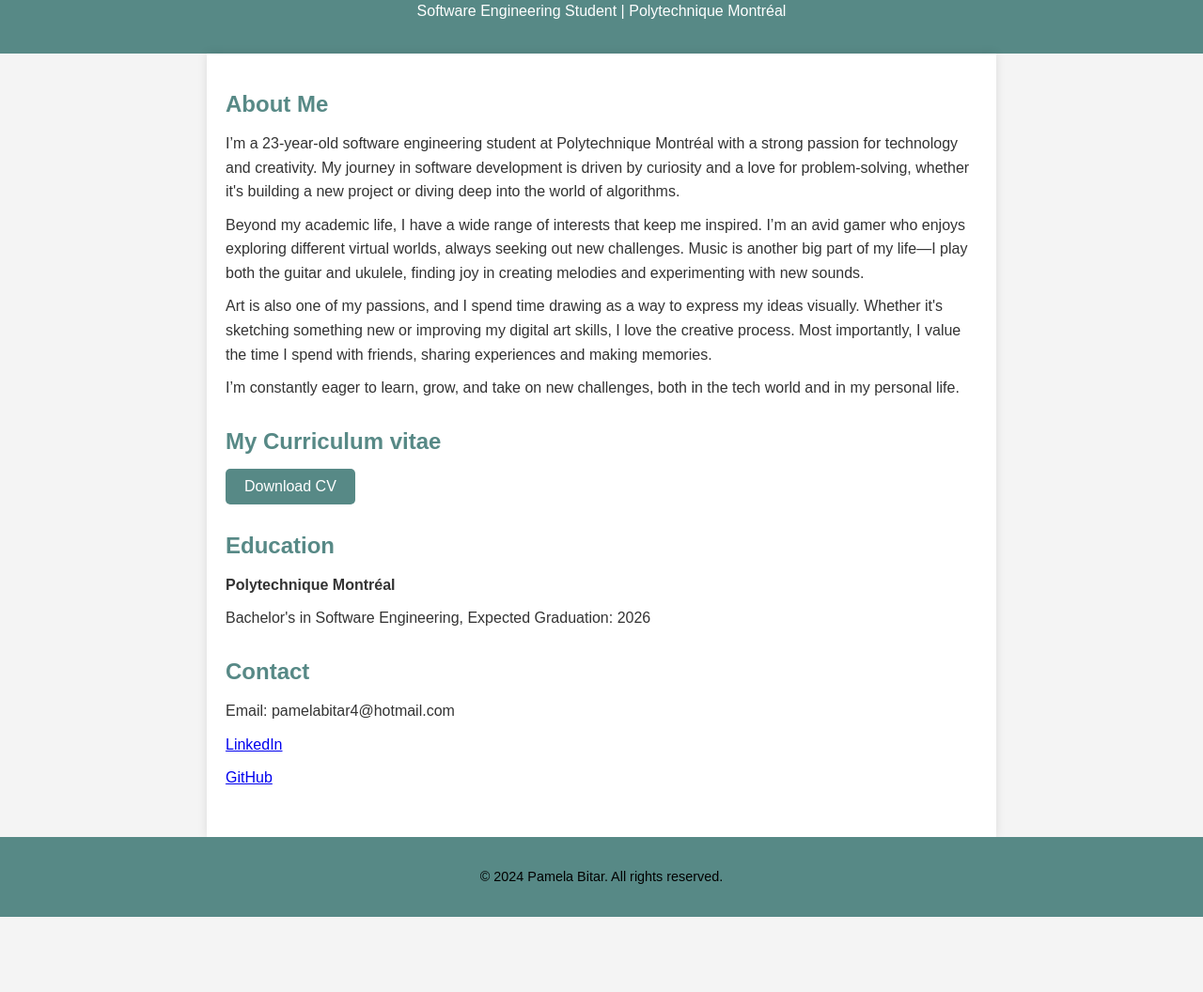
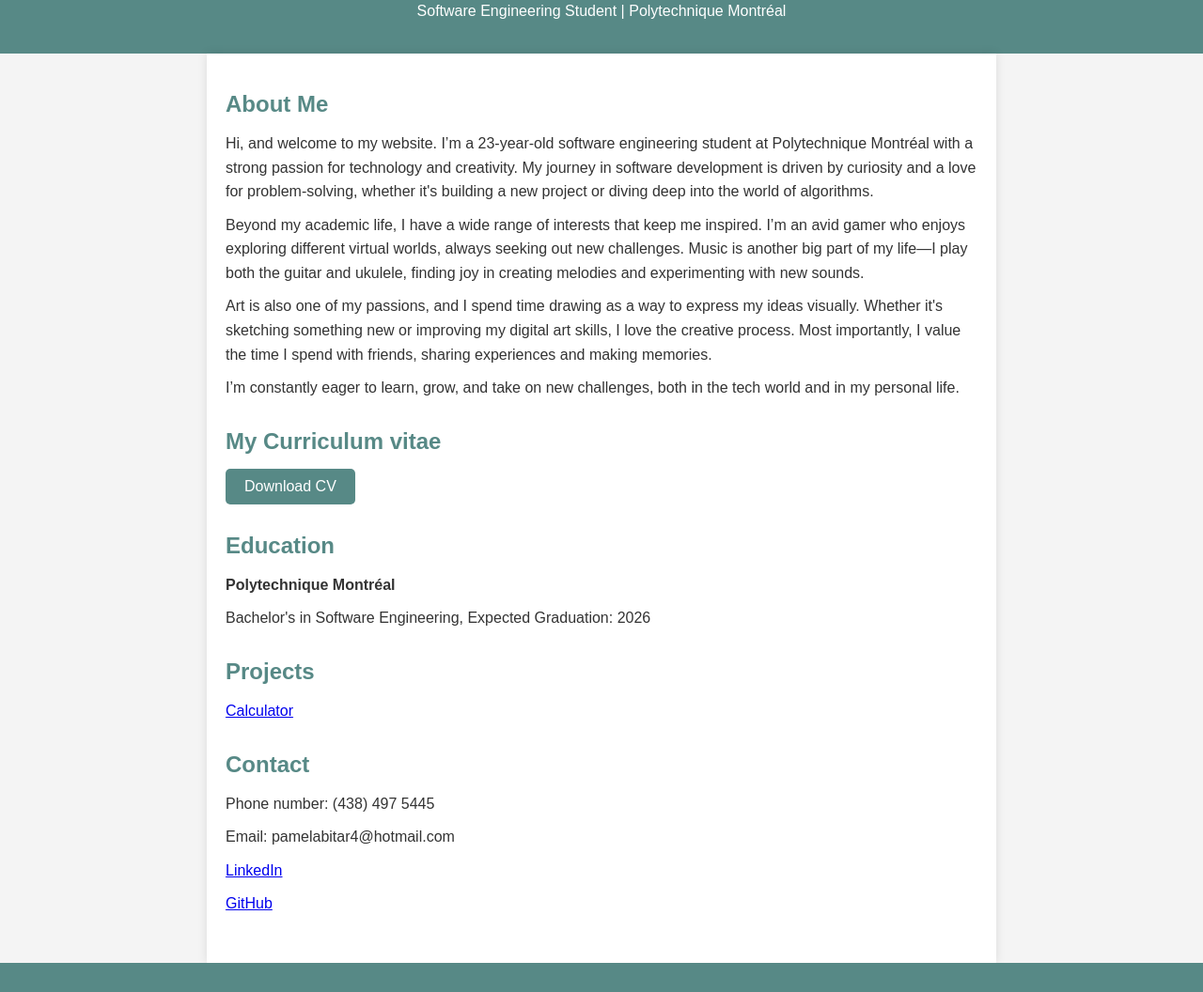
Before and after one commit to QueenPamo/CV-website, a plain HTML site: page index.html in a window 1280 px wide. Shown: the part 174-1230 px from the top of the page at 94% size. Before the commit the page ends 1150 px from the top, so only its background shows below. Drawn offline with Linux system fonts and the light colour scheme.

Commit message:
resume website

```diff
--- a/index.html
+++ b/index.html
@@ -17,7 +17,7 @@
     <div class="content">
         <div class="section">
             <h2>About Me</h2>
-            <p>I’m a 23-year-old software engineering student at Polytechnique Montréal with a strong passion for technology and creativity. My journey in software development is driven by curiosity and a love for problem-solving, whether it's building a new project or diving deep into the world of algorithms.</p>
+            <p>Hi, and welcome to my website. I’m a 23-year-old software engineering student at Polytechnique Montréal with a strong passion for technology and creativity. My journey in software development is driven by curiosity and a love for problem-solving, whether it's building a new project or diving deep into the world of algorithms.</p>
             <p>Beyond my academic life, I have a wide range of interests that keep me inspired. I’m an avid gamer who enjoys exploring different virtual worlds, always seeking out new challenges. Music is another big part of my life—I play both the guitar and ukulele, finding joy in creating melodies and experimenting with new sounds.</p>
             <p>Art is also one of my passions, and I spend time drawing as a way to express my ideas visually. Whether it's sketching something new or improving my digital art skills, I love the creative process. Most importantly, I value the time I spend with friends, sharing experiences and making memories.</p>
             <p>I’m constantly eager to learn, grow, and take on new challenges, both in the tech world and in my personal life.</p>
@@ -34,9 +34,15 @@
             <p>Bachelor's in Software Engineering, Expected Graduation: 2026</p>
         </div>
 
+        <div class="section">
+            <h2>Projects</h2>
+            <p><a href="https://pamocalculator.netlify.app/">Calculator</a></p>
+        </div>
+
 
         <div class="section">
             <h2>Contact</h2>
+            <p>Phone number: (438) 497 5445</p>
             <p>Email: pamelabitar4@hotmail.com</p>
             <p><a href="https://www.linkedin.com/in/pamela-bitar-7018ba25b/">LinkedIn</a></p>
             <p><a href="https://github.com/QueenPamo?tab=repositories">GitHub</a></p>
```
